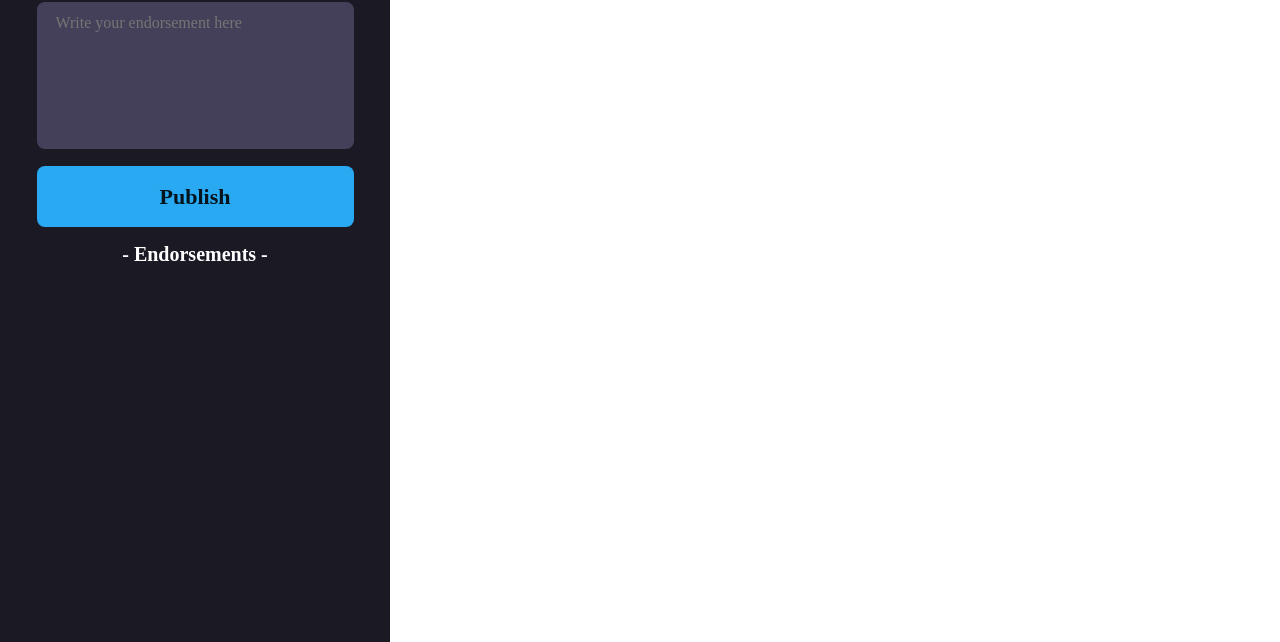
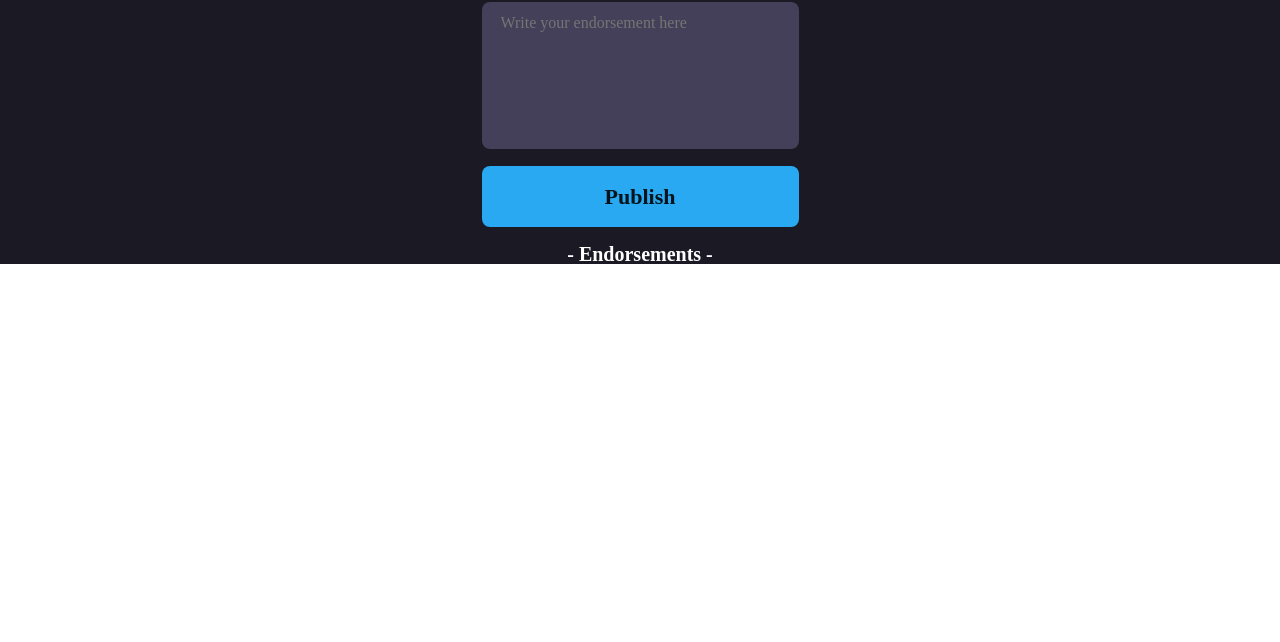
Before and after one commit to Ahmedyassine2010/we-are-the-champions, a website built with Vite: page index.html in a window 1280 px wide. Shown: the part 202-844 px from the top of the page. After the commit the page ends 800 px from the top, so only its background shows below. Built offline with nearby package versions, Linux system fonts and the light colour scheme; no server answers.

Commit message:
Update index.css

```diff
--- a/index.css
+++ b/index.css
@@ -7,9 +7,6 @@ html, body {
 .container {
     background: #1B1924;
     text-align: center;
-    width: 390px;
-    height: 844px;
-
 }
 
 img {
```
